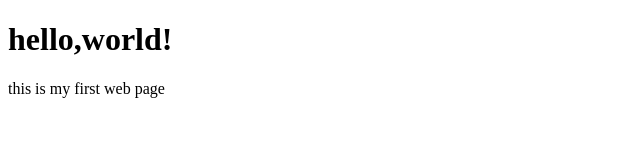
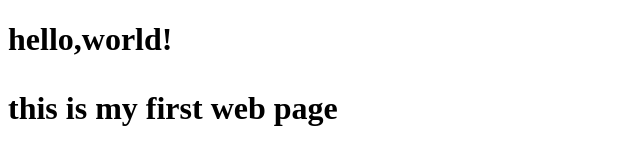
Before and after one commit to aditikrishna008/workshop, a plain HTML site: page index.html in a window 1280 px wide. Shown: the whole page, without its empty margins (0-640 px from the left). Drawn offline with Linux system fonts and the light colour scheme.

Commit message:
removed tags

```diff
--- a/index.html
+++ b/index.html
@@ -6,8 +6,8 @@
     <body>
         <h1>
             hello,world!
-        </h1>
-        <p>this is my first web page</p>
+
+        <p>this is my first web page
 
 
     </body>
```
